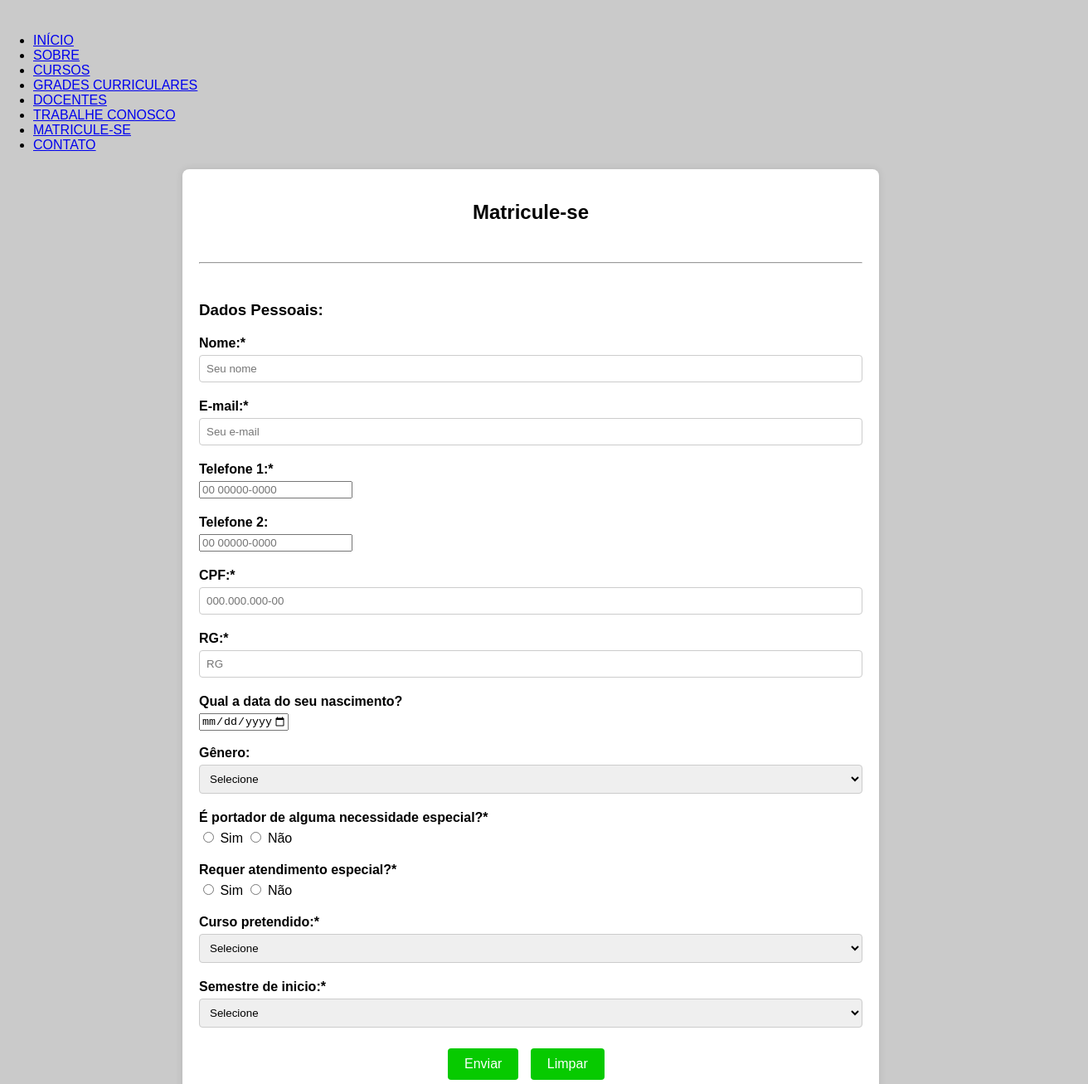
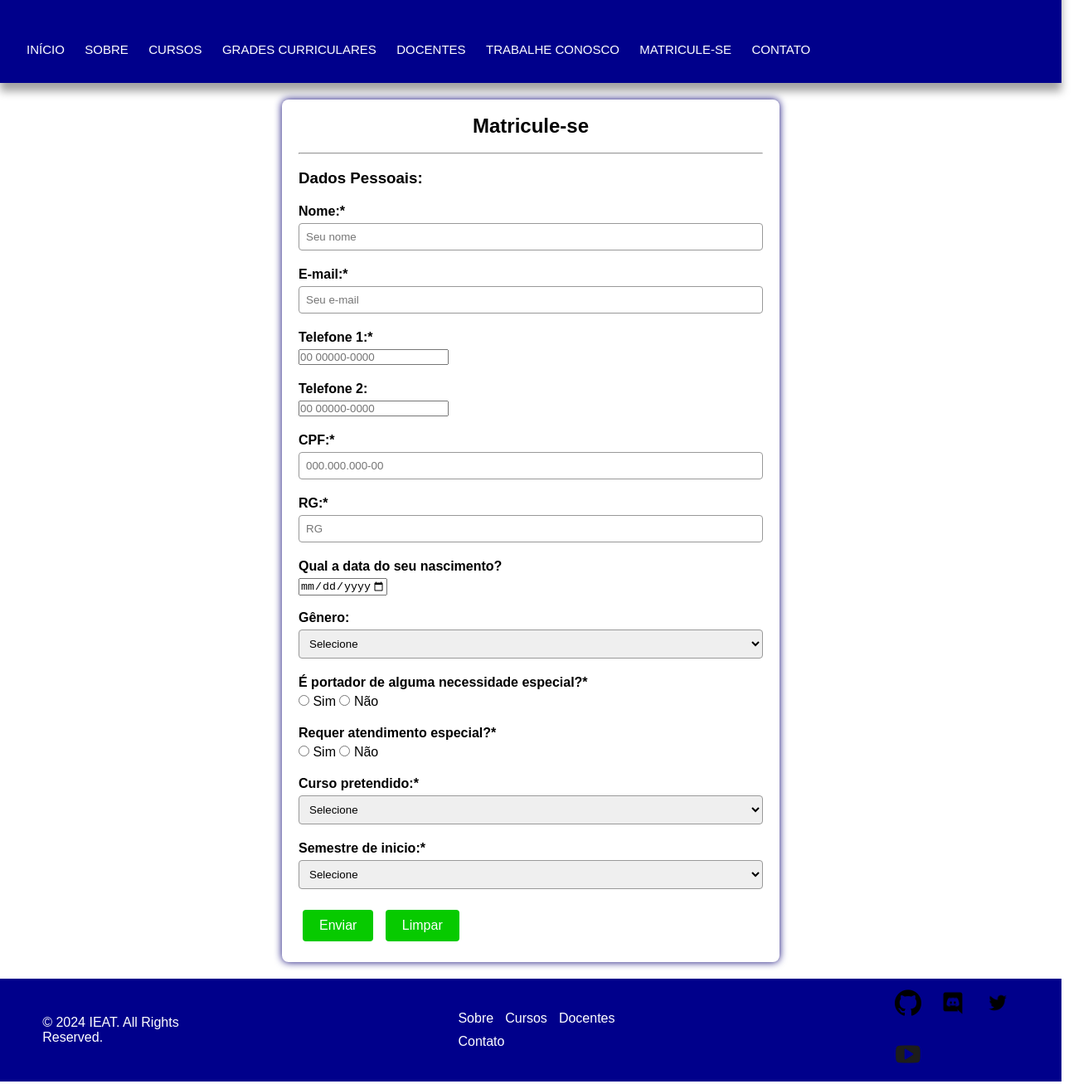
Before and after one commit to MoabF/Projeto-Unidade1, a plain HTML site: page forms/formulario-matricula.html in a window 1280 px wide. Shown: the part 520-1827 px from the top of the page at 83% size, 1312 px wide, since content can reach past the window. Drawn offline with Linux system fonts and the light colour scheme.

Commit message:
Add files via upload

```diff
--- a/css/style-forms.css
+++ b/css/style-forms.css
@@ -1,30 +1,154 @@
-#div1{
-    text-align: center;
-    margin: 10px;
-    padding: 15px;
-    color: white;
-    background-color:  #003cff;
+/*reset dos atributos padrões*/
+* {
+  margin: 0;
+  padding: 0;
+  box-sizing: border-box;
 }
 
+
+body {
+  font-size: 1rem;
+  display: flex;
+  box-sizing: border-box;
+  flex-direction: column;
+  min-height: 100vh;
+  font-family: system-ui, -apple-system, BlinkMacSystemFont, 'Segoe UI', Roboto, Oxygen, Ubuntu, Cantarell, 'Open Sans', 'Helvetica Neue', sans-serif
+}
+
+header {
+  background-color: darkblue;
+  color: white;
+  padding: 0.5v 0.2vw;
+  box-shadow: 0 10px 10px rgb(163, 163, 163);
+}
+
+.logomarca {
+  width: 100vw;
+  text-align: center;
+}
+
+#logo {
+  float: left;
+  max-height: fit-content;
+}
+
+.sites-cabecalho {
+  display: flex;
+  margin-left: 2rem;
+  align-items: center;
+  width: 100vw;
+  height: 10vh;
+}
+
+h1 {
+  text-align: center;
+  padding-top: 2vh;
+}
+
+.conteudo {
+  display: flex;
+  flex-direction: column;
+  width: 100vw;
+  flex: 1;
+  padding: 2vh 0;
+}
+
+.conteudo > .professor {
+
+  padding: 6vh 8vw;
+}
+
+.conteudo > .professor:nth-child(2n) {
+  align-self: flex-end;
+  text-align: right;
+}
+
+
+.professor_logo {
+  width: 15vw;
+}
+
+nav ul {
+  list-style-type: none;
+}
+
+nav ul li {
+  display: inline;
+  margin-right: 20px;
+  font-size: 15px;
+}
+
+a:link {
+  color: white;
+  text-decoration: none;
+}
+
+a:visited {
+  color: white;
+}
+
+a:hover {
+  color: aqua;
+  text-decoration: underline;
+}
+
+a:active {
+  color: indigo;
+}
+
+/* Footer */
+
+#footer {
+  display: flex;
+  flex-direction: column-reverse row;
+  flex-shrink: 0;
+  gap: 20vw;
+  align-items: center;
+  font-size: medium;
+  background: darkblue;
+  color: white;
+  padding-left: 4vw;
+  margin-top: auto;
+}
+
+#socials {
+  float: inline-end;
+}
+
+#footer li {
+  display: inline-block;
+  padding: 0.3rem 0.3rem;
+}
+
+#photo {
+  margin: 1vh 10vw;
+  width: 30vw;
+  display: block;
+}
+
+.icon {
+  margin: 1vh 0.3vw;
+  width: 2rem;
+}
 .work{
 text-align: center;
 }
 
 body {
     font-family: Arial, sans-serif;
-    background-color:  #88888870;
+
     margin: 0;
     padding: 0;
   }
 
   form {
-    max-width: 800px;
+   max-width: 800px;
+   min-width: 600px;
     margin: 20px auto;
-    background-color: #fff;
     padding: 20px;
     padding-top: 0px;
     border-radius: 8px;
-    box-shadow: 0 0 10px rgba(0, 0, 0, 0.1);
+    box-shadow: 0 0 10px rgb(12, 5, 116);
   }
 
   .form-group {
@@ -45,7 +169,7 @@ body {
   textarea {
     width: 100%;
     padding: 8px;
-    border: 1px solid #ccc;
+    border: 1px solid #999999;
     border-radius: 4px;
     box-sizing: border-box;
   }
@@ -74,10 +198,8 @@ body {
   }
 
   .benviar{
-    margin: 5px;
-    margin-left: 300px;
-  }
+    margin: 5px;}
+
   .blimpar{
     margin: 5px;
-    margin-right: 300px;
   }
```
